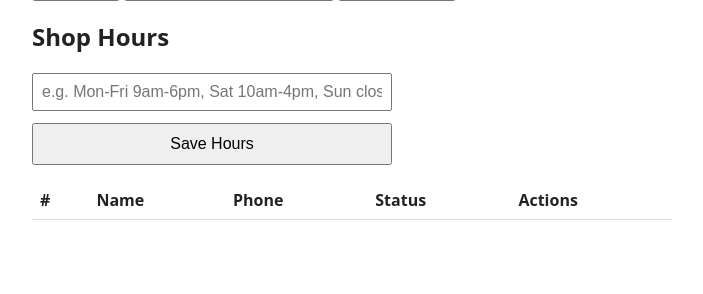
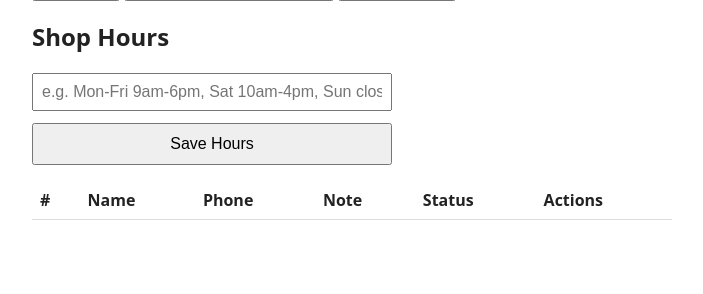
Before and after one commit to mrprogrammingx/barbershop-queue, a FastAPI app: page /dashboard in a window 1280 px wide. Shown: the part 201-495 px from the top of the page, without its empty margins (288-991 px from the left). Run offline with FastAPI, Linux system fonts and the light colour scheme; data comes from the database, SQL or seed files in the repository; data that the repository does not hold is empty.

Commit message:
Add optional note to each queue entry
Adds a free-text note field (e.g. requested style, allergy) captured
at check-in and editable afterward via POST /queue/{id}/note. Shown
on the check-in form, staff dashboard (editable inline), history
view, and included in the admin check-in email.

Also fixes a bug where the dashboard's 5s auto-refresh could clobber
an in-progress note edit — loadQueue now skips its poll while a note
input is focused.

Co-Authored-By: Claude Sonnet 5 <noreply@anthropic.com>

```diff
--- a/app/models.py
+++ b/app/models.py
@@ -5,6 +5,7 @@ from sqlalchemy import (
     Column,
     Integer,
     String,
+    Text,
     DateTime,
     Date,
     Enum,
@@ -43,6 +44,7 @@ class QueueEntry(Base):
     queue_date = Column(Date, default=date.today, index=True)
     position = Column(Integer, nullable=False)
     status = Column(Enum(QueueStatus), default=QueueStatus.waiting, nullable=False)
+    note = Column(Text, nullable=True)
 
     created_at = Column(DateTime, default=datetime.utcnow)
     updated_at = Column(DateTime, default=datetime.utcnow, onupdate=datetime.utcnow)
--- a/app/schemas.py
+++ b/app/schemas.py
@@ -9,6 +9,7 @@ from app.models import QueueStatus
 class CheckInRequest(BaseModel):
     name: str
     phone: str
+    note: Optional[str] = None
 
 
 class CustomerOut(BaseModel):
@@ -26,12 +27,17 @@ class QueueEntryOut(BaseModel):
     queue_date: date
     position: int
     status: QueueStatus
+    note: Optional[str] = None
     created_at: datetime
     customer: CustomerOut
 
 
 class QueueStatusUpdate(BaseModel):
     status: QueueStatus
+
+
+class QueueNoteUpdate(BaseModel):
+    note: Optional[str] = None
 
 
 class ShopStatusOut(BaseModel):
--- a/app/templates/checkin.html
+++ b/app/templates/checkin.html
@@ -5,6 +5,7 @@
   <form id="checkin-form">
     <input type="text" name="name" placeholder="Full name" required>
     <input type="tel" name="phone" placeholder="Phone" required>
+    <input type="text" name="note" placeholder="Note (optional, e.g. requested style)">
     <button type="submit">Check In</button>
   </form>
   <p id="result"></p>
@@ -16,6 +17,7 @@
       const payload = {
         name: form.name.value,
         phone: form.phone.value,
+        note: form.note.value || null,
       };
       const res = await fetch("/queue/checkin", {
         method: "POST",
--- a/app/templates/dashboard.html
+++ b/app/templates/dashboard.html
@@ -17,13 +17,16 @@
 
   <table>
     <thead>
-      <tr><th>#</th><th>Name</th><th>Phone</th><th>Status</th><th>Actions</th></tr>
+      <tr><th>#</th><th>Name</th><th>Phone</th><th>Note</th><th>Status</th><th>Actions</th></tr>
     </thead>
     <tbody id="queue-body"></tbody>
   </table>
 
   <script>
     async function loadQueue() {
+      if (document.activeElement && document.activeElement.classList.contains("note-input")) {
+        return;
+      }
       const res = await fetch("/queue");
       const entries = await res.json();
       const body = document.getElementById("queue-body");
@@ -34,12 +37,14 @@
           <td>${entry.position}</td>
           <td>${entry.customer.name}</td>
           <td>${entry.customer.phone}</td>
+          <td><input type="text" class="note-input" data-id="${entry.id}" placeholder="Note"></td>
           <td class="status">${entry.status}</td>
           <td>
             <button data-id="${entry.id}" class="done-btn">Done</button>
             <button data-id="${entry.id}" class="noshow-btn">No-show</button>
           </td>
         `;
+        tr.querySelector(".note-input").value = entry.note || "";
         body.appendChild(tr);
       }
       document.querySelectorAll(".done-btn").forEach(btn =>
@@ -48,6 +53,17 @@
       document.querySelectorAll(".noshow-btn").forEach(btn =>
         btn.addEventListener("click", () => updateEntry(btn.dataset.id, "no-show"))
       );
+      document.querySelectorAll(".note-input").forEach(input =>
+        input.addEventListener("blur", () => saveNote(input.dataset.id, input.value))
+      );
+    }
+
+    async function saveNote(id, note) {
+      await fetch(`/queue/${id}/note`, {
+        method: "POST",
+        headers: { "Content-Type": "application/json" },
+        body: JSON.stringify({ note: note || null }),
+      });
     }
 
     async function updateEntry(id, action) {
--- a/app/templates/history.html
+++ b/app/templates/history.html
@@ -11,7 +11,7 @@
 
   <table>
     <thead>
-      <tr><th>#</th><th>Name</th><th>Phone</th><th>Status</th><th>Checked In</th></tr>
+      <tr><th>#</th><th>Name</th><th>Phone</th><th>Note</th><th>Status</th><th>Checked In</th></tr>
     </thead>
     <tbody id="history-body"></tbody>
   </table>
@@ -48,9 +48,11 @@
           <td>${entry.position}</td>
           <td>${entry.customer.name}</td>
           <td>${entry.customer.phone}</td>
+          <td class="note-cell"></td>
           <td class="status">${entry.status}</td>
           <td>${new Date(entry.created_at).toLocaleTimeString()}</td>
         `;
+        tr.querySelector(".note-cell").textContent = entry.note || "";
         body.appendChild(tr);
       }
     }
```
Also changed, not shown: app/routers/queue.py (+15 -2 lines), app/services/email.py (+8 -2 lines).
